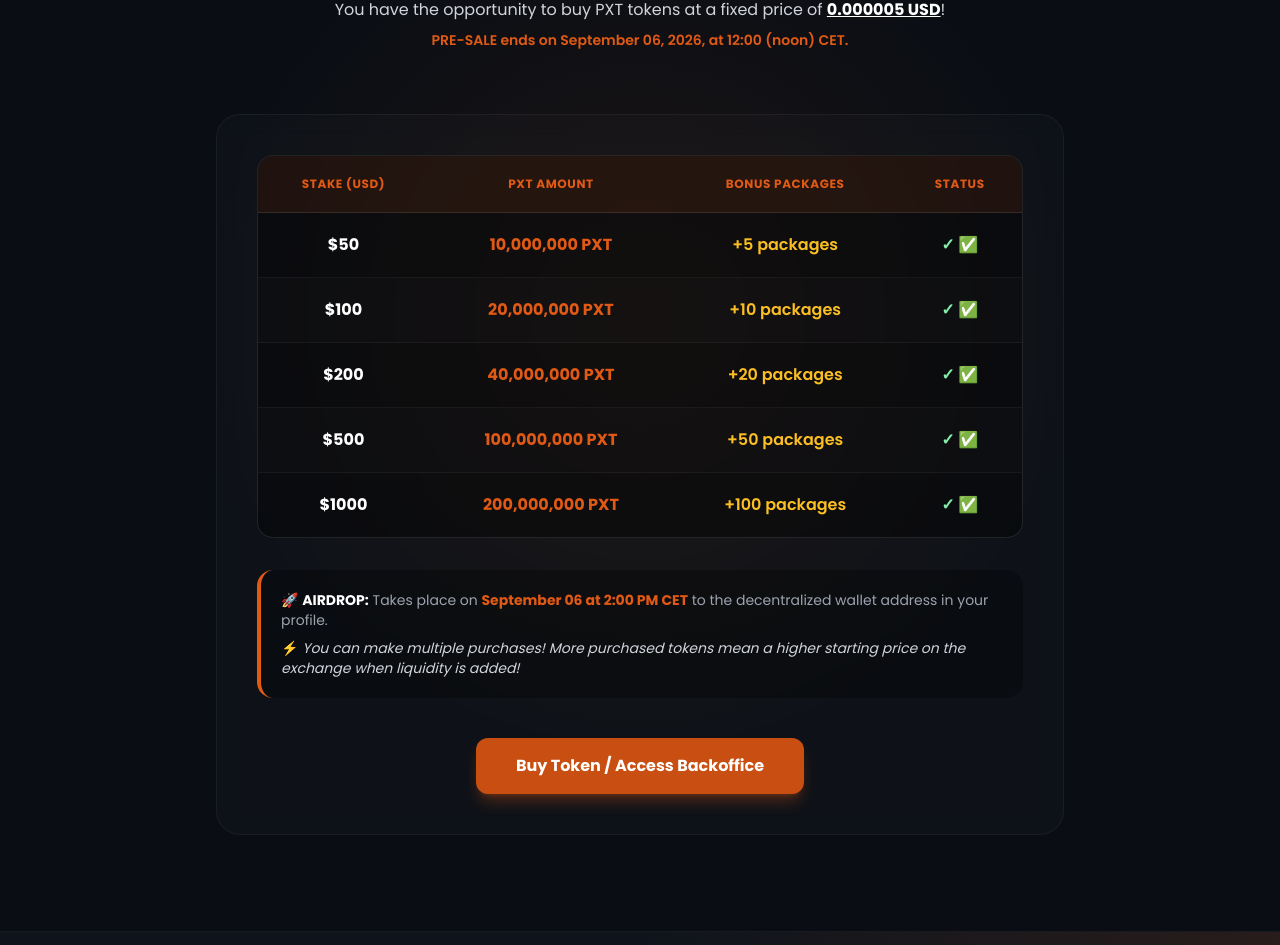
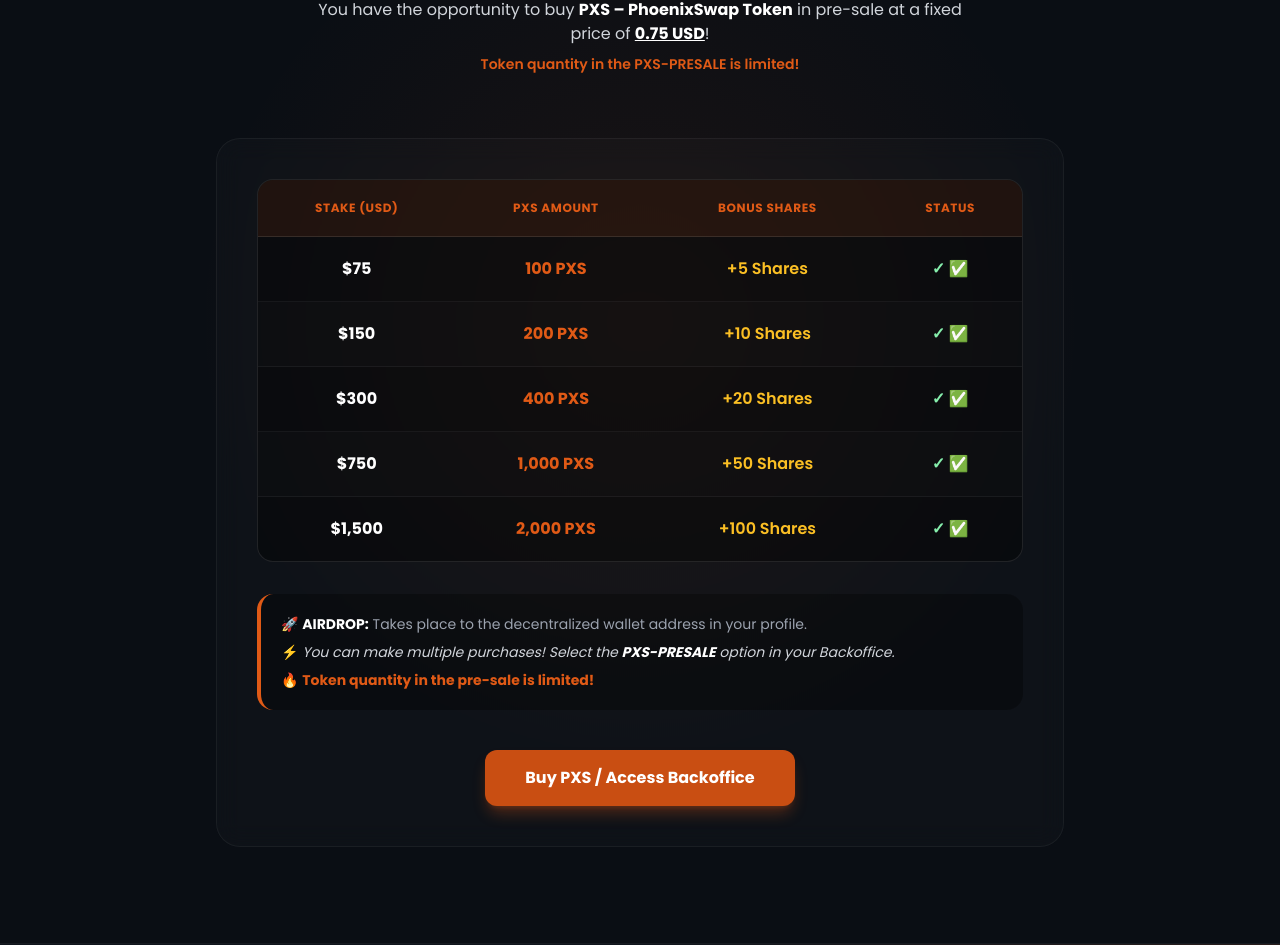
Before and after one commit to Skeloni/Phoenixtoken, a website: page index.html in a window 1280 px wide. Shown: the part 301-1246 px from the top of the page. Drawn offline with Linux system fonts and the light colour scheme.

Commit message:
pxs presale

```diff
--- a/index.html
+++ b/index.html
@@ -39,7 +39,7 @@
             </div>
 
             <div class="hidden lg:flex items-center space-x-3 xl:space-x-5 2xl:space-x-8 text-sm xl:text-base 2xl:text-lg font-medium whitespace-nowrap">
-                <a href="#presale" class="text-phoenixOrange font-bold hover:text-phoenixOrange transition">Pre-Sale 🔥</a>
+                <a href="#presale" class="text-phoenixOrange font-bold hover:text-phoenixOrange transition">PXS-PRESALE 🔥</a>
                 <a href="#about" class="hover:text-phoenixOrange transition">
                     <span class="2xl:hidden">About</span>
                     <span class="hidden 2xl:inline">About Project</span>
@@ -78,7 +78,7 @@
 
         <div id="mobileMenu" class="hidden lg:hidden border-t border-white/5 bg-phoenixDark/95 backdrop-blur-md">
             <div class="container mx-auto px-4 sm:px-6 py-6 space-y-4">
-                <a href="#presale" class="mobile-nav-link block text-phoenixOrange font-bold text-lg">Pre-Sale 🔥</a>
+                <a href="#presale" class="mobile-nav-link block text-phoenixOrange font-bold text-lg">PXS-PRESALE 🔥</a>
                 <a href="#about" class="mobile-nav-link block text-white hover:text-phoenixOrange transition text-lg">About Project</a>
                 <a href="#shares" class="mobile-nav-link block text-white hover:text-phoenixOrange transition text-lg">Participation Shares</a>
                 <a href="#timeline" class="mobile-nav-link block text-white hover:text-phoenixOrange transition text-lg">Phases</a>
@@ -106,14 +106,14 @@
             <!-- Section Header -->
             <div class="text-center mb-16">
                 <div class="inline-flex items-center space-x-2 bg-phoenixOrange/10 border border-phoenixOrange/20 px-4 py-1.5 rounded-full text-phoenixOrange text-sm font-semibold mb-4">
-                    <span>🔥 PRE-SALE IS LIVE</span>
+                    <span>🔥 PXS-PRESALE IS LIVE</span>
                 </div>
-                <p class="text-3xl md:text-4xl font-bold text-white mb-4">⭐️ PXT PRE-SALE PROMOTION ⭐️</p>
+                <p class="text-3xl md:text-4xl font-bold text-white mb-4">⭐️ PXS PRE-SALE PROMOTION ⭐️</p>
                 <p class="text-gray-300 text-sm sm:text-base max-w-2xl mx-auto mb-2">
-                    You have the opportunity to buy PXT tokens at a fixed price of <span class="text-white font-bold underline">0.000005 USD</span>!
+                    You have the opportunity to buy <span class="text-white font-bold">PXS – PhoenixSwap Token</span> in pre-sale at a fixed price of <span class="text-white font-bold underline">0.75 USD</span>!
                 </p>
                 <p class="text-phoenixOrange font-semibold text-sm">
-                    PRE-SALE ends on September 06, 2026, at 12:00 (noon) CET.
+                    Token quantity in the PXS-PRESALE is limited!
                 </p>
             </div>
 
@@ -126,40 +126,40 @@
                         <thead>
                             <tr class="border-b border-white/10 text-phoenixOrange text-xs uppercase tracking-wider bg-phoenixOrange/10">
                                 <th class="p-4 sm:p-5 text-center">Stake (USD)</th>
-                                <th class="p-4 sm:p-5 text-center">PXT Amount</th>
-                                <th class="p-4 sm:p-5 text-center">Bonus Packages</th>
+                                <th class="p-4 sm:p-5 text-center">PXS Amount</th>
+                                <th class="p-4 sm:p-5 text-center">Bonus Shares</th>
                                 <th class="p-4 sm:p-5 text-center">Status</th>
                             </tr>
                         </thead>
                         <tbody class="text-sm sm:text-base text-gray-300 divide-y divide-white/5">
                             <tr class="hover:bg-white/5 transition">
-                                <td class="p-4 sm:p-5 text-center font-bold text-white">$50</td>
-                                <td class="p-4 sm:p-5 text-center font-bold text-phoenixOrange">10,000,000 PXT</td>
-                                <td class="p-4 sm:p-5 text-center font-semibold text-amber-400">+5 packages</td>
+                                <td class="p-4 sm:p-5 text-center font-bold text-white">$75</td>
+                                <td class="p-4 sm:p-5 text-center font-bold text-phoenixOrange">100 PXS</td>
+                                <td class="p-4 sm:p-5 text-center font-semibold text-amber-400">+5 Shares</td>
                                 <td class="p-4 sm:p-5 text-center text-green-300 font-bold">✓ ✅</td>
                             </tr>
                             <tr class="hover:bg-white/5 transition bg-white/[0.01]">
-                                <td class="p-4 sm:p-5 text-center font-bold text-white">$100</td>
-                                <td class="p-4 sm:p-5 text-center font-bold text-phoenixOrange">20,000,000 PXT</td>
-                                <td class="p-4 sm:p-5 text-center font-semibold text-amber-400">+10 packages</td>
+                                <td class="p-4 sm:p-5 text-center font-bold text-white">$150</td>
+                                <td class="p-4 sm:p-5 text-center font-bold text-phoenixOrange">200 PXS</td>
+                                <td class="p-4 sm:p-5 text-center font-semibold text-amber-400">+10 Shares</td>
                                 <td class="p-4 sm:p-5 text-center text-green-300 font-bold">✓ ✅</td>
                             </tr>
                             <tr class="hover:bg-white/5 transition">
-                                <td class="p-4 sm:p-5 text-center font-bold text-white">$200</td>
-                                <td class="p-4 sm:p-5 text-center font-bold text-phoenixOrange">40,000,000 PXT</td>
-                                <td class="p-4 sm:p-5 text-center font-semibold text-amber-400">+20 packages</td>
+                                <td class="p-4 sm:p-5 text-center font-bold text-white">$300</td>
+                                <td class="p-4 sm:p-5 text-center font-bold text-phoenixOrange">400 PXS</td>
+                                <td class="p-4 sm:p-5 text-center font-semibold text-amber-400">+20 Shares</td>
                                 <td class="p-4 sm:p-5 text-center text-green-300 font-bold">✓ ✅</td>
                             </tr>
                             <tr class="hover:bg-white/5 transition bg-white/[0.01]">
-                                <td class="p-4 sm:p-5 text-center font-bold text-white">$500</td>
-                                <td class="p-4 sm:p-5 text-center font-bold text-phoenixOrange">100,000,000 PXT</td>
-                                <td class="p-4 sm:p-5 text-center font-semibold text-amber-400">+50 packages</td>
+                                <td class="p-4 sm:p-5 text-center font-bold text-white">$750</td>
+                                <td class="p-4 sm:p-5 text-center font-bold text-phoenixOrange">1,000 PXS</td>
+                                <td class="p-4 sm:p-5 text-center font-semibold text-amber-400">+50 Shares</td>
                                 <td class="p-4 sm:p-5 text-center text-green-300 font-bold">✓ ✅</td>
                             </tr>
                             <tr class="hover:bg-white/5 transition">
-                                <td class="p-4 sm:p-5 text-center font-bold text-white">$1000</td>
-                                <td class="p-4 sm:p-5 text-center font-bold text-phoenixOrange">200,000,000 PXT</td>
-                                <td class="p-4 sm:p-5 text-center font-semibold text-amber-400">+100 packages</td>
+                                <td class="p-4 sm:p-5 text-center font-bold text-white">$1,500</td>
+                                <td class="p-4 sm:p-5 text-center font-bold text-phoenixOrange">2,000 PXS</td>
+                                <td class="p-4 sm:p-5 text-center font-semibold text-amber-400">+100 Shares</td>
                                 <td class="p-4 sm:p-5 text-center text-green-300 font-bold">✓ ✅</td>
                             </tr>
                         </tbody>
@@ -168,14 +168,15 @@
 
                 <!-- Additional notes in Phoenix style -->
                 <div class="text-xs sm:text-sm text-gray-400 leading-relaxed bg-black/30 p-5 rounded-2xl border-l-4 border-phoenixOrange space-y-2 text-left">
-                    <p>🚀 <strong class="text-white">AIRDROP:</strong> Takes place on <strong class="text-phoenixOrange">September 06 at 2:00 PM CET</strong> to the decentralized wallet address in your profile.</p>
-                    <p>⚡ <em class="text-gray-300">You can make multiple purchases! More purchased tokens mean a higher starting price on the exchange when liquidity is added!</em></p>
+                    <p>🚀 <strong class="text-white">AIRDROP:</strong> Takes place to the decentralized wallet address in your profile.</p>
+                    <p>⚡ <em class="text-gray-300">You can make multiple purchases! Select the <strong class="text-white">PXS-PRESALE</strong> option in your Backoffice.</em></p>
+                    <p>🔥 <strong class="text-phoenixOrange">Token quantity in the pre-sale is limited!</strong></p>
                 </div>
 
                 <!-- Buy Button / Backoffice Access -->
                 <div class="pt-2 text-center">
-                    <a href="https://phoenixproject.io/user/register" target="_blank" rel="noopener noreferrer" class="inline-block bg-[#c94e12] hover:bg-[#a84310] text-white font-bold px-10 py-4 rounded-xl transition shadow-lg shadow-phoenixOrange/30 text-base">
-                        Buy Token / Access Backoffice
+                    <a href="https://phoenixproject.io/user/pxs-pre-sale" target="_blank" rel="noopener noreferrer" class="inline-block bg-[#c94e12] hover:bg-[#a84310] text-white font-bold px-10 py-4 rounded-xl transition shadow-lg shadow-phoenixOrange/30 text-base">
+                        Buy PXS / Access Backoffice
                     </a>
                 </div>
 
```
Also changed, not shown: hr.html (+22 -21 lines).
